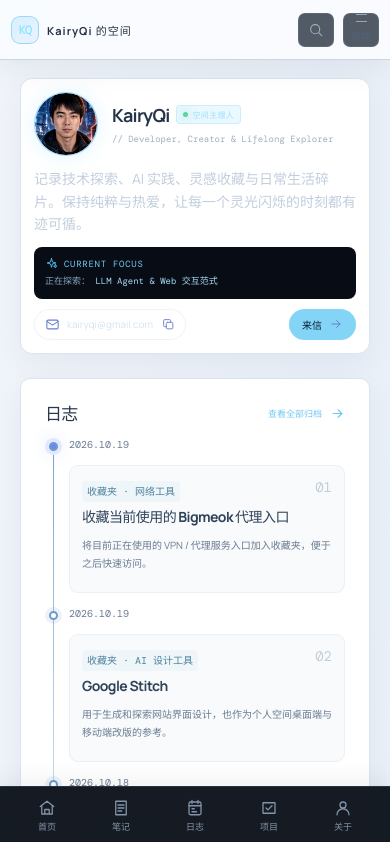
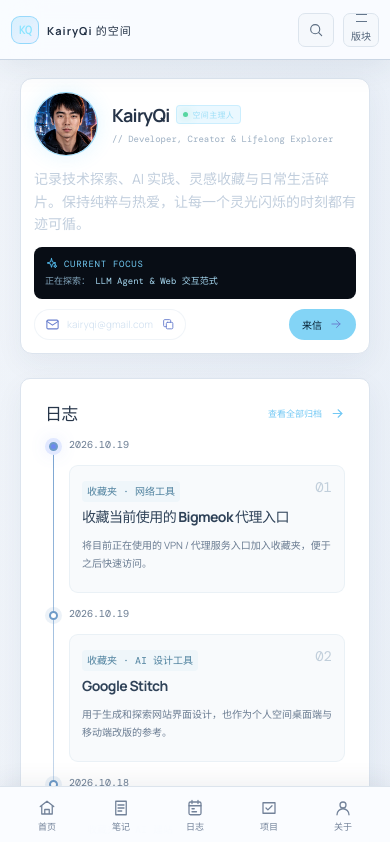
Before and after one commit to kairyqi/kairyqi-blog, a React (Vite) app: page / in a window 390 px wide. Shown: the top 842 px of the page. Built offline with nearby package versions, Linux system fonts and the light colour scheme.

Commit message:
fix(theme): 搜索框与移动端导航改为浅色系，修复深色残留

```diff
--- a/src/stitch-theme.css
+++ b/src/stitch-theme.css
@@ -640,7 +640,7 @@ body { background:radial-gradient(ellipse at 84% 0%,rgba(98,145,203,.09),transpa
   --blue: #38bdf8;
   --blue-deep: #818cf8;
   --cyan: #82e9de;
-  --stitch-bg: #0b0f17;
+  --stitch-bg: #f4f7fb;
 }
 html, body { background-color: var(--stitch-bg); }
 .site-header,
@@ -653,7 +653,7 @@ html, body { background-color: var(--stitch-bg); }
   color: #8be4ff; font: 700 12px var(--mono); letter-spacing: -.08em;
 }
 .wordmark-lockup { display: grid; gap: 2px; }
-.wordmark-lockup strong { color: #edf5ff; font-size: 13px; font-weight: 650; }
+.wordmark-lockup strong { color: #243246; font-size: 13px; font-weight: 650; }
 .wordmark-lockup small { color: #718197; font: 8px var(--mono); letter-spacing: .08em; }
 .main-nav { align-items: center; }
 .main-nav > a { white-space: nowrap; }
@@ -751,7 +751,7 @@ html, body { background-color: var(--stitch-bg); }
 }
 
 /* Mobile composition follows the Stitch single-column screen and bottom dock. */
-.header-search { display: inline-flex; align-items: center; gap: 8px; min-height: 34px; padding: 0 10px; border: 1px solid rgba(151, 180, 207, .15); border-radius: 7px; background: rgba(18, 28, 42, .72); color: #91a1b5; font-size: 10px; white-space: nowrap; }
+.header-search { display: inline-flex; align-items: center; gap: 8px; min-height: 34px; padding: 0 10px; border: 1px solid #dce4ed; border-radius: 7px; background: #f5f8fc; color: #5c6d81; font-size: 10px; white-space: nowrap; }
 .header-search kbd { padding: 2px 4px; border: 1px solid rgba(151, 180, 207, .18); border-radius: 3px; color: #718197; font: 9px var(--mono); }
 .mobile-dock { display: none; }
 .site-header > .wordmark { order: 1; }
@@ -774,16 +774,16 @@ html, body { background-color: var(--stitch-bg); }
   .wordmark-lockup { gap: 0; }
   .wordmark-lockup strong { font-size: 12px; }
   .wordmark-lockup small, .header-status { display: none; }
-  .header-search { display: inline-flex; align-items: center; justify-content: center; gap: 6px; min-width: 34px; height: 34px; margin-left: auto; padding: 0 9px; border: 1px solid rgba(151, 180, 207, .15); border-radius: 7px; background: rgba(18, 28, 42, .72); color: #99adbf; }
+  .header-search { display: inline-flex; align-items: center; justify-content: center; gap: 6px; min-width: 34px; height: 34px; margin-left: auto; padding: 0 9px; border: 1px solid #dce4ed; border-radius: 7px; background: #f5f8fc; color: #5c6d81; }
   .header-search span, .header-search kbd { display: none; }
-  .menu-toggle { display: inline-flex; align-items: center; gap: 6px; min-height: 34px; padding: 0 9px; border: 1px solid rgba(151, 180, 207, .15); border-radius: 7px; background: rgba(18, 28, 42, .72); color: #c7d6e3; }
-  .menu-toggle span { width: 11px; height: 1px; background: #91a8ba; }
+  .menu-toggle { display: inline-flex; align-items: center; gap: 6px; min-height: 34px; padding: 0 9px; border: 1px solid #dce4ed; border-radius: 7px; background: #f5f8fc; color: #5c6d81; }
+  .menu-toggle span { width: 11px; height: 1px; background: #64768b; }
   .menu-toggle b { font-size: 10px; font-weight: 550; }
   .main-nav,
-  .main-nav.is-open { position: absolute; top: calc(100% + 8px); right: 14px; left: auto; width: min(260px, calc(100vw - 28px)); height: auto; padding: 8px; display: none; align-items: stretch; flex-direction: column; gap: 2px; border: 1px solid rgba(151, 180, 207, .18); border-radius: 10px; background: rgba(10, 17, 27, .98); box-shadow: 0 18px 42px rgba(0, 0, 0, .44); }
+  .main-nav.is-open { position: absolute; top: calc(100% + 8px); right: 14px; left: auto; width: min(260px, calc(100vw - 28px)); height: auto; padding: 8px; display: none; align-items: stretch; flex-direction: column; gap: 2px; border: 1px solid #dce4ed; border-radius: 10px; background: rgba(255,255,255,.98); box-shadow: 0 18px 42px rgba(38,57,81,.14); }
   .main-nav.is-open { display: flex; }
-  .main-nav > a { padding: 10px 11px; border-radius: 6px; color: #d3e0ec; font-size: 12px; }
-  .main-nav > a:hover { background: rgba(56, 189, 248, .08); }
+  .main-nav > a { padding: 10px 11px; border-radius: 6px; color: #445a73; font-size: 12px; }
+  .main-nav > a:hover { background: #f0f6fa; }
   .profile-column .about-section { padding: 13px; }
   .profile-column .about-grid { grid-template-columns: 96px minmax(0, 1fr); gap: 8px 13px; }
   .profile-column .portrait-card { grid-row: 1 / span 2; aspect-ratio: .84; }
@@ -800,9 +800,9 @@ html, body { background-color: var(--stitch-bg); }
   .main-column .notes-grid,
   .main-column .favorites-grid,
   .main-column .project-grid { grid-template-columns: 1fr; }
-  .mobile-dock { position: fixed; z-index: 10001; inset: auto 0 0; display: grid; grid-template-columns: repeat(5, 1fr); min-height: calc(58px + env(safe-area-inset-bottom)); padding: 7px 10px calc(7px + env(safe-area-inset-bottom)); border-top: 1px solid rgba(151, 180, 207, .16); background: rgba(8, 13, 22, .94); backdrop-filter: blur(18px); -webkit-backdrop-filter: blur(18px); }
-  .mobile-dock a { display: flex; flex-direction: column; align-items: center; justify-content: center; gap: 3px; color: #8294a9; font-size: 9px; }
-  .mobile-dock a:hover, .mobile-dock a:focus-visible { color: #82e9de; }
+  .mobile-dock { position: fixed; z-index: 10001; inset: auto 0 0; display: grid; grid-template-columns: repeat(5, 1fr); min-height: calc(58px + env(safe-area-inset-bottom)); padding: 7px 10px calc(7px + env(safe-area-inset-bottom)); border-top: 1px solid #dce4ed; background: rgba(250,252,255,.96); backdrop-filter: blur(18px); -webkit-backdrop-filter: blur(18px); }
+  .mobile-dock a { display: flex; flex-direction: column; align-items: center; justify-content: center; gap: 3px; color: #728299; font-size: 9px; }
+  .mobile-dock a:hover, .mobile-dock a:focus-visible { color: #3979a8; }
 }
 @media (max-width: 420px) {
   .site-header,
```
